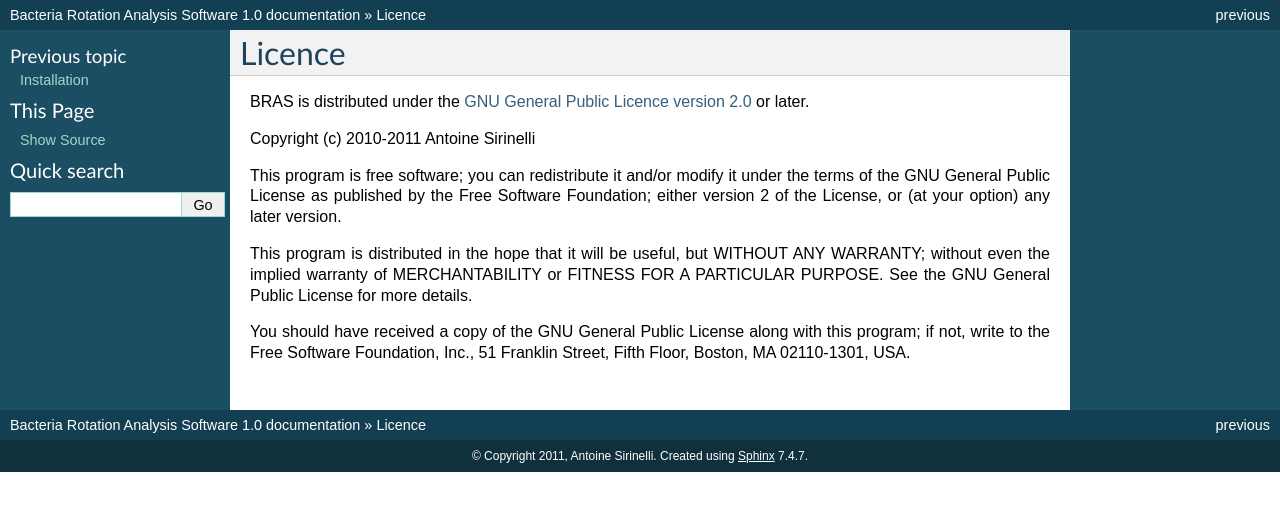
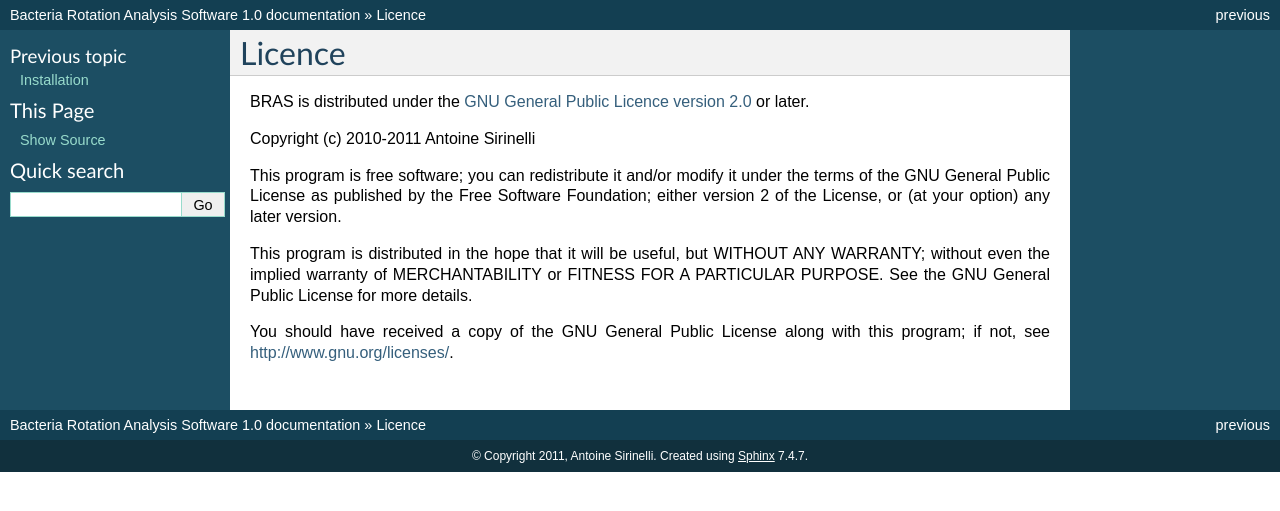
Before and after one commit to asirinelli/bras, a Sphinx documentation site: the page built from doc/licence.rst, in a window 1280 px wide. Shown: the top 511 px of the page. Built offline with Sphinx 7.4.7, drawn with Linux system fonts in a browser that asks for light colours; formulas are drawn with MathJax 3.

Commit message:
Minor change in licence documentation section.
Change the GNU postal address to website.

```diff
--- a/doc/licence.rst
+++ b/doc/licence.rst
@@ -18,11 +18,8 @@ MERCHANTABILITY or FITNESS FOR A PARTICULAR PURPOSE.  See the GNU
 General Public License for more details.
 
 You should have received a copy of the GNU General Public License
-along with this program; if not, write to the Free Software
-Foundation, Inc., 51 Franklin Street, Fifth Floor, Boston, MA
-02110-1301, USA.
-
-
+along with this program; if not, see `http://www.gnu.org/licenses/
+<http://www.gnu.org/licenses/>`_.
 
 ..
    Local Variables:
```
